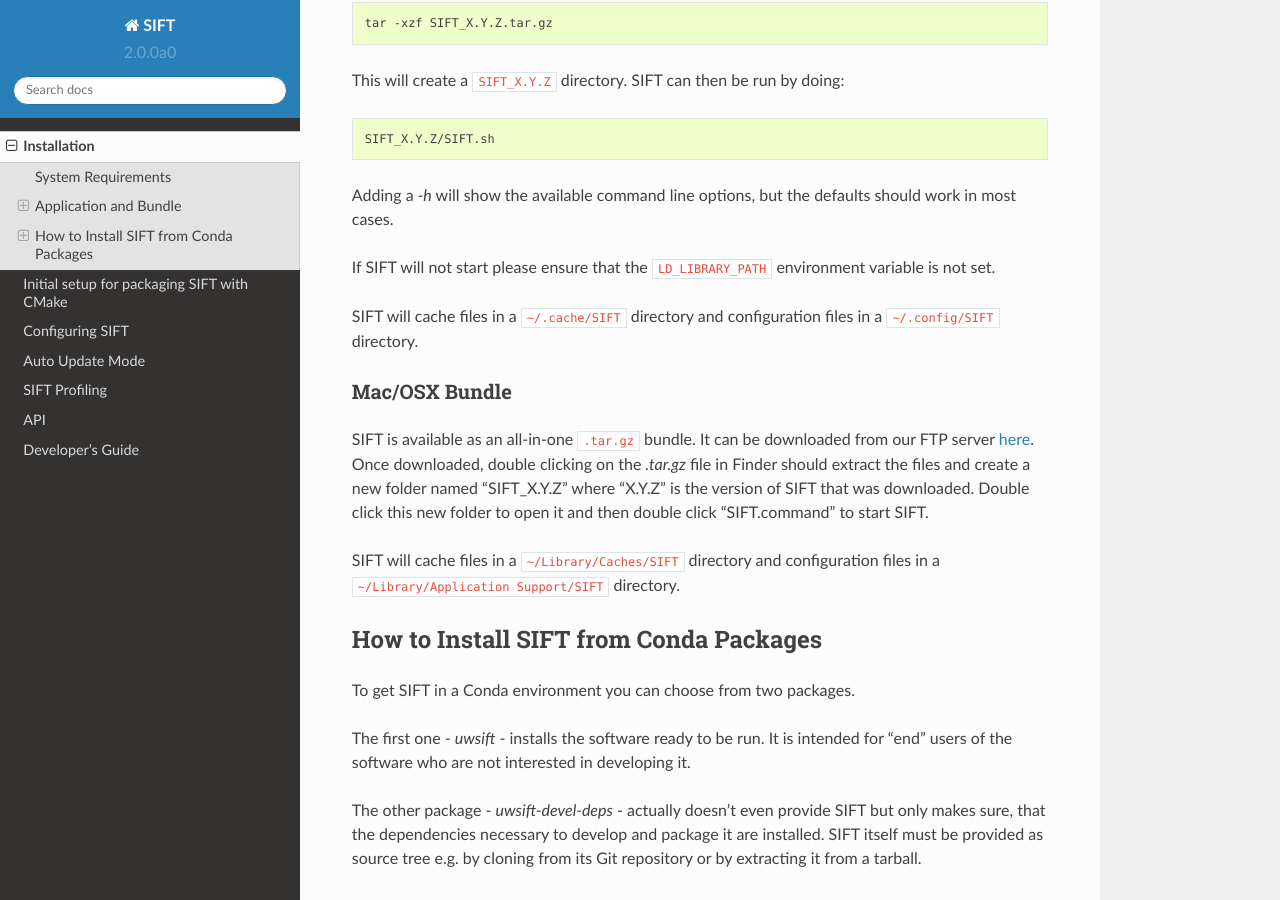
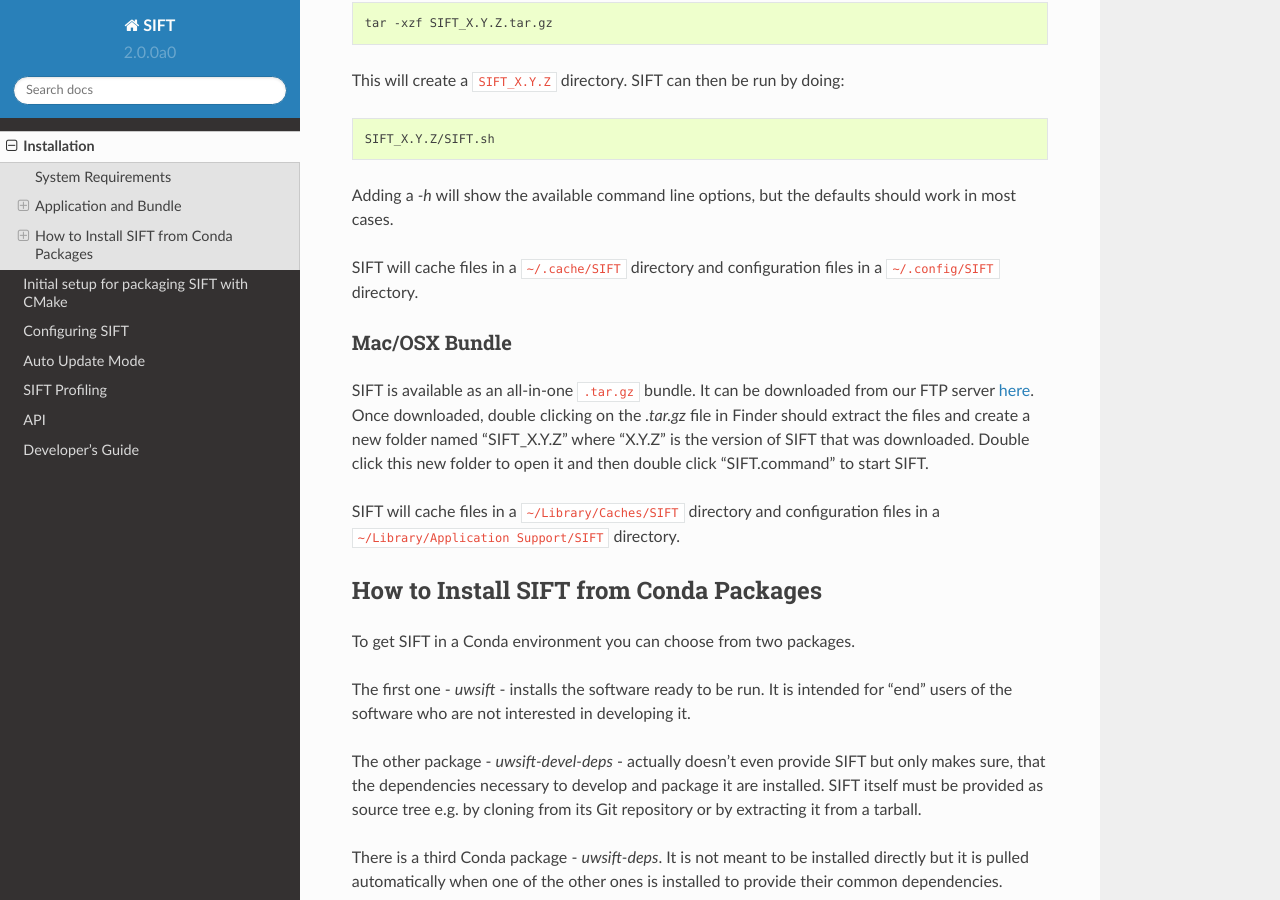
Before and after one commit to ssec/sift, a Sphinx documentation site: the page built from doc/source/installation.rst, in a window 1280 px wide and 900 px high, scrolled down 1238 px. Built offline with Sphinx 7.4.7 and the Read the Docs theme 2.0.0, drawn with Linux system fonts in a browser that asks for light colours.

Commit message:
Update doc/source/installation.rst
Co-authored-by: Andrea Meraner <49722768+ameraner@users.noreply.github.com>

```diff
--- a/doc/source/installation.rst
+++ b/doc/source/installation.rst
@@ -72,8 +72,6 @@
    SIFT_X.Y.Z/SIFT.sh
 
 Adding a `-h` will show the available command line options, but the defaults should work in most cases.
-
-If SIFT will not start please ensure that the ``LD_LIBRARY_PATH`` environment variable is not set.
 
 SIFT will cache files in a ``~/.cache/SIFT`` directory and configuration
 files in a ``~/.config/SIFT`` directory.
```
